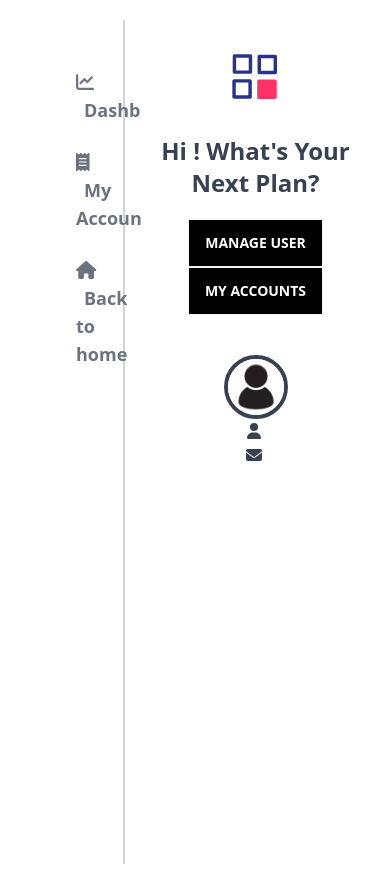
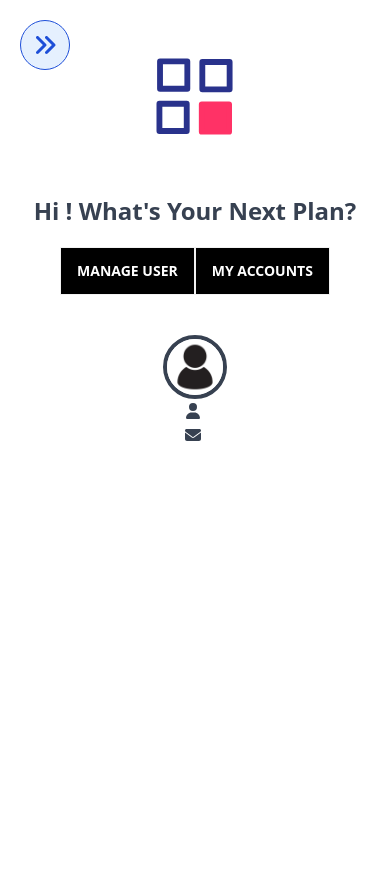
Before and after one commit to mdasif61/akf-document, a React (Vite) app: page /dashboard/admin in a window 390 px wide. After the commit the page ends 844 px from the top, so only its background shows below. Built offline with nearby package versions, Linux system fonts and the light colour scheme; no server answers.

Commit message:
working now dashboard responsive

```diff
--- a/src/components/Home/Home.jsx
+++ b/src/components/Home/Home.jsx
@@ -188,51 +188,51 @@ const Home = () => {
 
   return (
     <div className="w-full min-h-screen bg-white flex items-center justify-center">
-      <div className="p-5 bg-gray-100 min-h-screen w-full mx-auto">
+      <div className="md:p-5 bg-gray-100 min-h-screen w-full mx-auto">
         <div className="w-full">
           {member.length > 0 ? (
-            <div className="flex w-full p-5 bg-blue-600 items-center">
-              <div className="flex-1">
+            <div className="flex md:flex-row space-y-4 flex-col w-full md:p-5 p-2 bg-blue-600 items-center">
+              <div className="md:flex-1 w-full">
                 {member.slice(0, 1).map((head) => {
                   return (
                     <form
                       key={head._id}
-                      className="items-center flex  top-20 justify-between"
+                      className="w-full grid md:grid-cols-3"
                     >
-                      <div>
+                      <div className="md:w-auto w-full">
                         <input
                           defaultValue={head.month}
                           onChange={(e) => {
                             updateMember(head._id, { month: e.target.value });
                           }}
-                          className="h-12 border-b border-white text-white bg-transparent focus:outline-none py-2 font-bold text-xl"
+                          className="md:h-12 h-10 md:w-auto w-full border-b border-white text-white bg-transparent focus:outline-none py-2 font-bold md:text-xl text-lg"
                           type="text"
                           name="month"
                           id=""
                           placeholder="MONTH NAME"
                         />
                       </div>
-                      <div>
+                      <div className="md:w-auto w-full">
                         <input
                           readOnly
                           value={"Monthly Account"}
                           onChange={(e) => {
                             updateMember(head._id, { account: e.target.value });
                           }}
-                          className="h-12 focus:outline-none bg-transparent text-white border-b border-white py-2 font-bold text-xl"
+                          className="md:h-12 h-10 md:w-auto w-full focus:outline-none bg-transparent text-white border-b border-white py-2 font-bold md:text-xl text-lg"
                           type="text"
                           name="account"
                           id=""
                           placeholder="MONTHLY ACCOUNT"
                         />
                       </div>
-                      <div>
+                      <div className="md:w-auto w-full">
                         <input
                           defaultValue={head.year}
                           onChange={(e) => {
                             updateMember(head._id, { year: e.target.value });
                           }}
-                          className="h-12 focus:outline-none border-b text-white border-white bg-transparent py-2 font-bold text-xl"
+                          className="md:h-12 h-10 md:w-auto w-full focus:outline-none border-b text-white border-white bg-transparent py-2 font-bold md:text-xl text-lg"
                           type="text"
                           name="year"
                           id=""
@@ -248,7 +248,7 @@ const Home = () => {
                 disabled={isSaveDisabled()}
                 onClick={handleSubmit}
                 type="submit"
-                className="btn bg-blue-400 border-none outline-none ml-5 hover:bg-blue-700 h-12 rounded-none text-white"
+                className="btn bg-blue-400 border-none outline-none md:ml-5 hover:bg-blue-700 h-12 md:w-auto w-full rounded-none text-white"
               >
                 SAVE
               </button>
--- a/src/components/SideBar.jsx
+++ b/src/components/SideBar.jsx
@@ -2,16 +2,19 @@ import { NavLink } from "react-router-dom";
 import useAdmin from "../hooks/useAdmin";
 import useAuthor from "../hooks/useAuthor";
 import { FontAwesomeIcon } from "@fortawesome/react-fontawesome";
-import { faAddressBook, faChartLine, faHouse, faReceipt, faUsers } from "@fortawesome/free-solid-svg-icons";
+import { faAddressBook, faAngleDoubleRight, faChartLine, faHouse, faReceipt, faUsers } from "@fortawesome/free-solid-svg-icons";
+import { useState } from "react";
 
 const SideBar = ({ children }) => {
   const { isAdmin } = useAdmin();
   const { isAuthor } = useAuthor();
+  const [showArrow,setShowArrow]=useState(false)
 
   return (
-    <div className="flex space-x-4 bg-white">
-      <div className="w-[30%]">
-        <div className="bg-white border-r-2 border-gray-300 w-full min-h-screen p-10">
+    <div className="flex md:space-x-4 bg-white">
+      <FontAwesomeIcon onClick={()=>setShowArrow(!showArrow)} className="text-2xl font-bold text-blue-700 fixed top-5 bg-blue-100 rounded-full border border-blue-700 p-3 bg-opacity-70 left-5 z-50 md:hidden" icon={faAngleDoubleRight}/>
+      <div className={`md:w-[30%] absolute md:left-0 md:relative ${showArrow?"left-0 z-40":"z-40 -left-96"} `}>
+        <div className="bg-white border-r-2 border-gray-300 w-full min-h-screen md:p-10 p-3">
           {/* admin dashboard start */}
           {isAdmin && (
             <div className="space-y-2 font-semibold flex flex-col text-gray-500 text-lg">
@@ -114,7 +117,7 @@ const SideBar = ({ children }) => {
           )}
         </div>
       </div>
-      <div className="w-[70%] bg-white">{children}</div>
+      <div className="md:w-[70%] w-full bg-white">{children}</div>
     </div>
   );
 };
--- a/src/components/dashboard/Dashboard.jsx
+++ b/src/components/dashboard/Dashboard.jsx
@@ -2,7 +2,7 @@ import { Outlet } from "react-router-dom";
 
 const Dashboard = () => {
   return (
-    <div className="max-w-7xl p-5 mx-auto bg-white">
+    <div className="max-w-7xl md:p-5 mx-auto bg-white">
       <Outlet />
     </div>
   );
```
